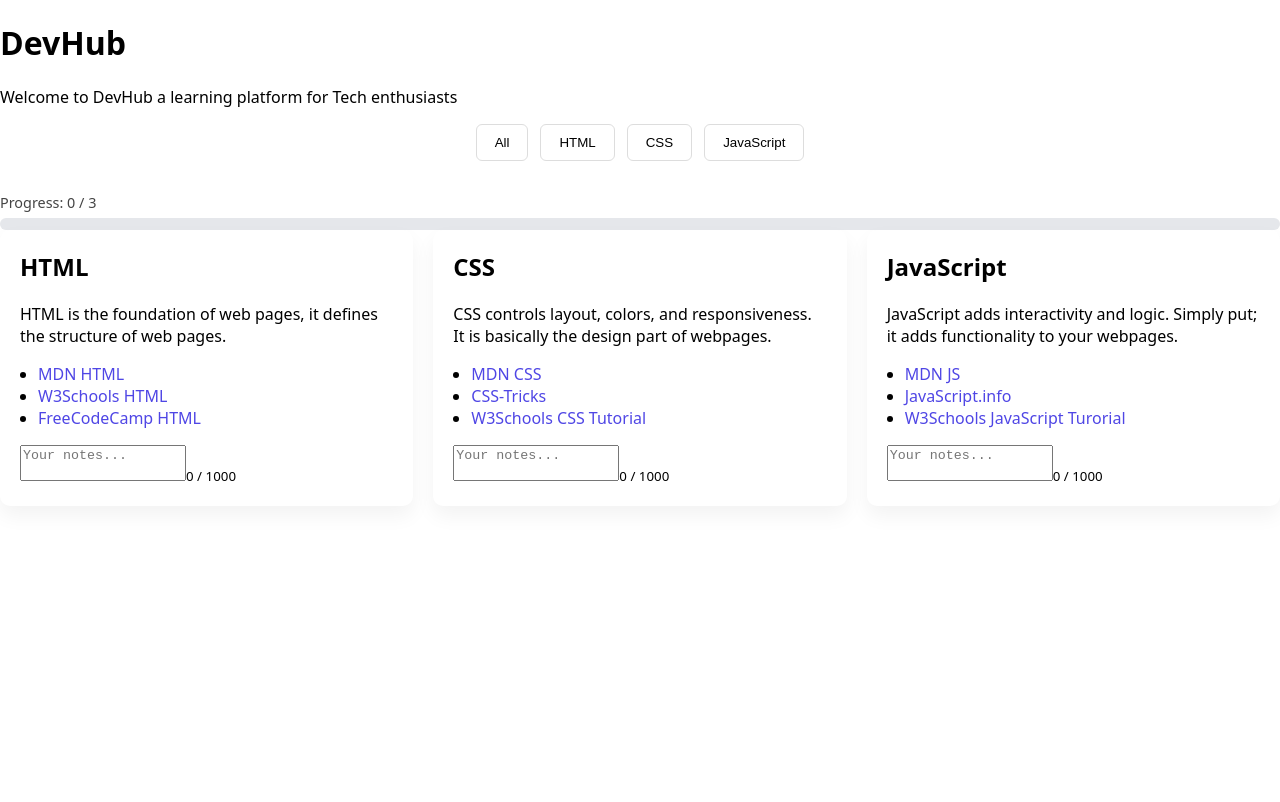
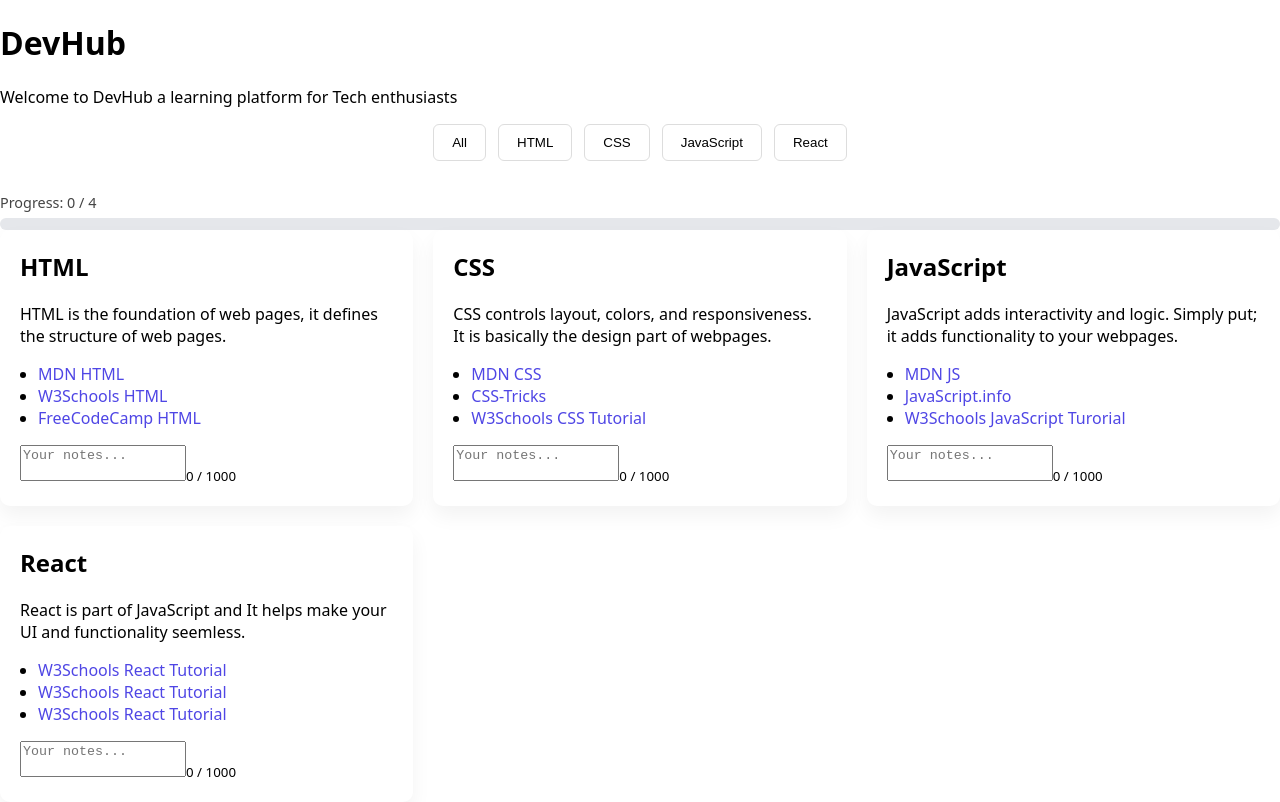
Before and after one commit to GabieRise/Devhub2.O, a React (Vite) app: page / in a window 1280 px wide. Built offline with nearby package versions, Linux system fonts and the light colour scheme.

Commit message:
React card added

```diff
--- a/src/App.jsx
+++ b/src/App.jsx
@@ -34,6 +34,7 @@ function App() {
         <button onClick={() => setSelectedCategory("html")}>HTML</button>
         <button onClick={() => setSelectedCategory("css")}>CSS</button>
         <button onClick={() => setSelectedCategory("javascript")}>JavaScript</button>
+        <button onClick={() => setSelectedCategory("React")}>React</button>
       </div>
       {/* <FilterButtons/> */}
       <div className="progress-wrapper"></div>
--- a/src/components/FilterButtons.jsx
+++ b/src/components/FilterButtons.jsx
@@ -28,6 +28,12 @@ function FilterButtons({ selectedCategory, setSelectedCategory }) {
       >
         JavaScript
       </button>
+      <button
+        className={selectedCategory === "React" ? "active" : ""}
+        onClick={() => setSelectedCategory("React")}
+      >
+        React
+      </button>
     </div>
   );
 }
--- a/src/data/resources.js
+++ b/src/data/resources.js
@@ -31,6 +31,17 @@ const resourcesData = [
       { name: "JavaScript.info", url: "https://javascript.info/" },
       {name: "W3Schools JavaScript Turorial", url: "https://www.w3schools.com/js/"}
     ]
+  },
+  {
+    id: "React",
+    title: "React",
+    category: "React",
+    description: "React is part of JavaScript and It helps make your UI and functionality seemless.",
+    links: [
+      {name: "W3Schools React Tutorial", url: "https://w3schools.com/react/"},
+      {name: "W3Schools React Tutorial", url: "https://w3schools.com/react/"},
+      {name: "W3Schools React Tutorial", url: "https://w3schools.com/react/"}
+    ]
   }
 ];
 
```
